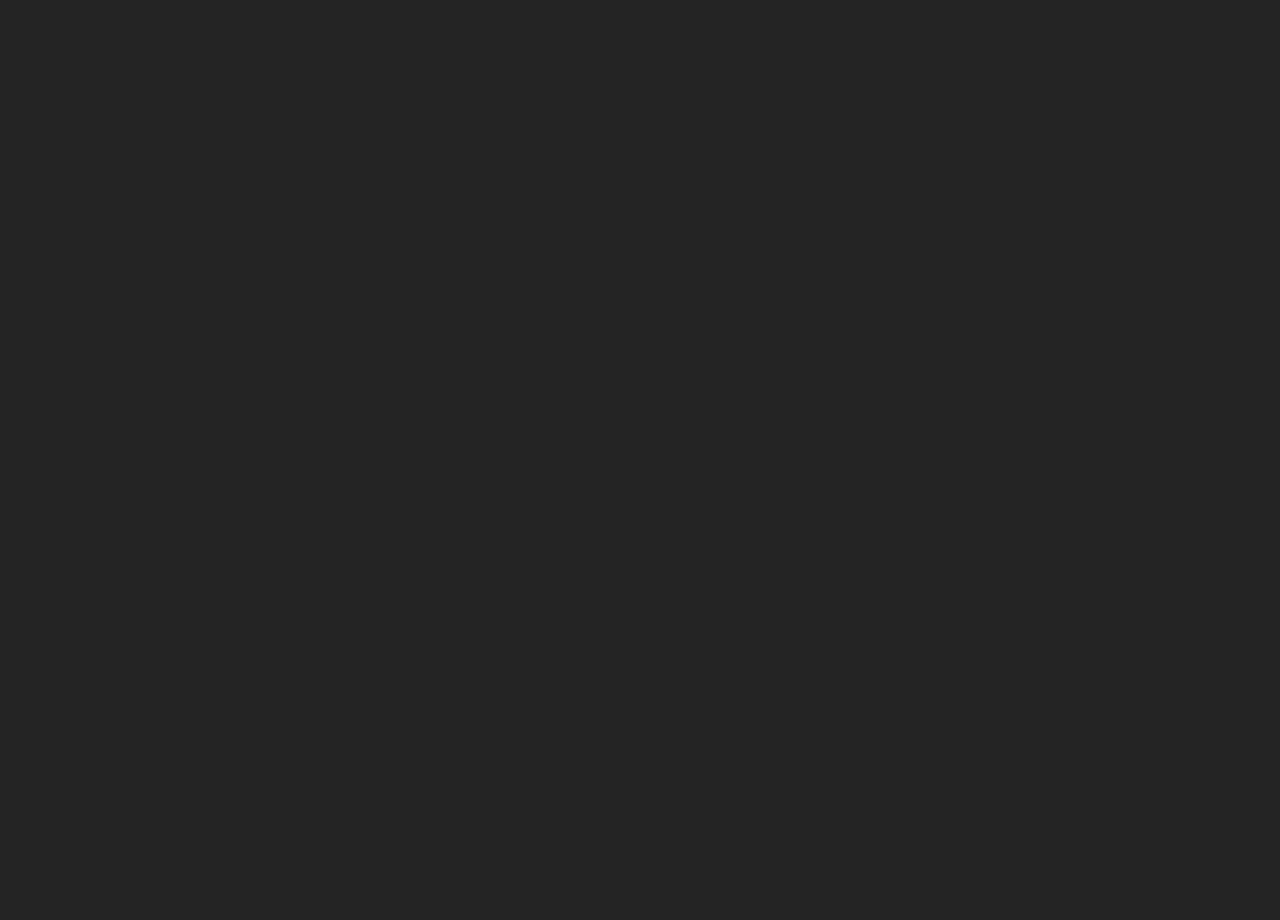
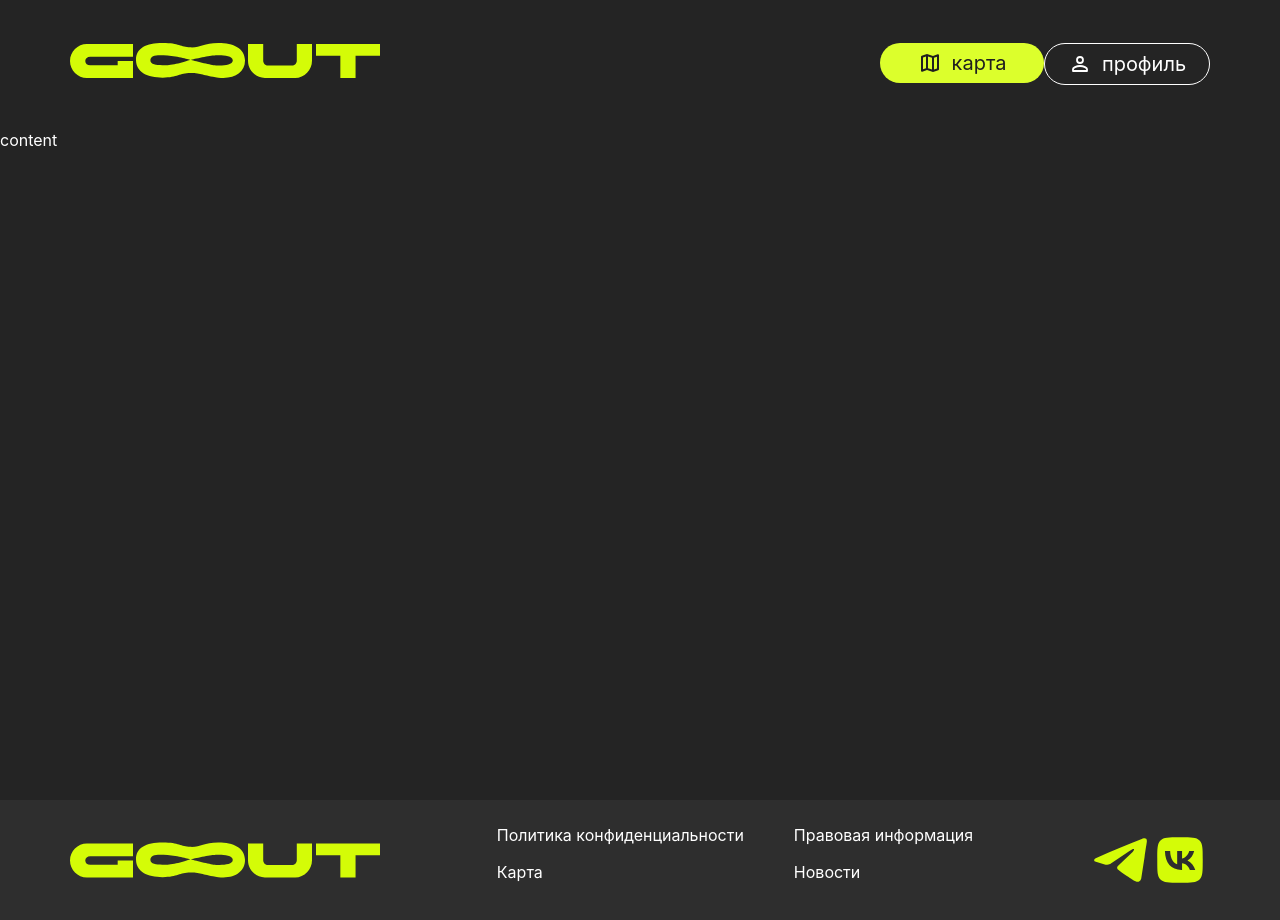
Before and after one commit to dimaakimm/gorkiycode-ui, a React (Vite) app: page /map in a window 1280 px wide. Before the commit this address had no page. Before the commit the page ends 800 px from the top, so only its background shows below. Built offline with nearby package versions, Linux system fonts and the light colour scheme.

Commit message:
added map and profile pages

```diff
--- a/src/App.tsx
+++ b/src/App.tsx
@@ -3,12 +3,16 @@
 import { store } from "./store";
 import { Route, Routes } from "react-router-dom";
 import HomePage from "./atomic/pages/HomePage/HomePage.tsx";
+import ProfilePage from "./atomic/pages/ProfilePage/ProfilePage.tsx";
+import MapPage from "./atomic/pages/MapPage/MapPage.tsx";
 
 function App() {
   return (
     <Provider store={store}>
       <Routes>
         <Route path="/" element={<HomePage />} />
+        <Route path="/profile" element={<ProfilePage />} />
+        <Route path="/map" element={<MapPage />} />
       </Routes>
     </Provider>
   );
--- a/src/atomic/molecules/HeaderButton/HeaderButton.module.scss
+++ b/src/atomic/molecules/HeaderButton/HeaderButton.module.scss
@@ -8,3 +8,11 @@
   justify-content: center;
   gap: 10px;
 }
+.active{
+  background: #dcff2c;
+  color: #1f1f1f;
+  border: none;
+}
+.title{
+  font-size: 20px;
+}
--- a/src/atomic/molecules/HeaderButton/HeaderButton.tsx
+++ b/src/atomic/molecules/HeaderButton/HeaderButton.tsx
@@ -3,7 +3,7 @@
 import classNames from "classnames";
 
 interface HeaderButtonProps {
-  onClick: () => void;
+  onClick?: () => void;
   isActive: boolean;
   title: string;
   img: string;
@@ -20,7 +20,7 @@
       onClick={onClick}
     >
       <img src={img} alt={title} height="24px" />
-      {title}
+      <div className={styles.title}>{title}</div>
     </div>
   );
 };
--- a/src/atomic/organisms/Header/Header.tsx
+++ b/src/atomic/organisms/Header/Header.tsx
@@ -1,26 +1,47 @@
 import React from "react";
 import styles from "./Header.module.scss";
 import HeaderButton from "../../molecules/HeaderButton/HeaderButton.tsx";
+import { Link } from "react-router-dom";
 
-const Header = () => {
+interface HeaderProps {
+  activeTabId?: number;
+}
+const Header: React.FC<HeaderProps> = ({ activeTabId }) => {
+  const pages = [
+    {
+      id: 1,
+      img: activeTabId === 1 ? "src/assets/map-dark.svg" : "src/assets/map.svg",
+      title: "карта",
+      link: "/map",
+    },
+    {
+      id: 2,
+      img:
+        activeTabId === 2
+          ? "src/assets/profile-dark.svg"
+          : "src/assets/profile.svg",
+      title: "профиль",
+      link: "/profile",
+    },
+  ];
   return (
     <header className={styles.header}>
       <div className={styles.headerLeft}>
-        <img src="src/assets/logo.svg" alt="logo" />
+        <Link to="/">
+          <img src="src/assets/logo.svg" alt="logo" />
+        </Link>
       </div>
       <div className={styles.headerRight}>
-        <HeaderButton
-          img="src/assets/map.svg"
-          title="карта"
-          onClick={() => {}}
-          isActive={false}
-        />
-        <HeaderButton
-          img="src/assets/profile.svg"
-          title="профиль"
-          onClick={() => {}}
-          isActive={false}
-        />
+        {pages.map((page) => (
+          <Link to={page.link}>
+            <HeaderButton
+              img={page.img}
+              title={page.title}
+              key={page.id}
+              isActive={activeTabId === page.id}
+            />
+          </Link>
+        ))}
       </div>
     </header>
   );
--- /dev/null
+++ b/src/atomic/pages/MapPage/MapPage.module.scss
@@ -0,0 +1,5 @@
+.wrapper{
+  display: flex;
+  flex-direction: column;
+  min-height: 100vh;
+}
--- /dev/null
+++ b/src/atomic/pages/MapPage/MapPage.tsx
@@ -0,0 +1,18 @@
+import React from "react";
+import styles from "./MapPage.module.scss";
+import Header from "../../organisms/Header/Header.tsx";
+import Footer from "../../organisms/Footer/Footer.tsx";
+
+const MapPage = () => {
+  return (
+    <>
+      <div className={styles.wrapper}>
+        <Header activeTabId={1} />
+        <div className={styles.content}>content</div>
+      </div>
+      <Footer />
+    </>
+  );
+};
+
+export default MapPage;
--- /dev/null
+++ b/src/atomic/pages/ProfilePage/ProfilePage.module.scss
@@ -0,0 +1,5 @@
+.wrapper{
+  display: flex;
+  flex-direction: column;
+  min-height: 100vh;
+}
--- /dev/null
+++ b/src/atomic/pages/ProfilePage/ProfilePage.tsx
@@ -0,0 +1,21 @@
+import React from "react";
+import styles from "./ProfilePage.module.scss";
+import Header from "../../organisms/Header/Header.tsx";
+import Button from "../../molecules/Button/Button.tsx";
+import CommandRequests from "../../organisms/CommandsRequests/CommandRequests.tsx";
+import LatestEvents from "../../organisms/LatestEvents/LatestEvents.tsx";
+import Footer from "../../organisms/Footer/Footer.tsx";
+
+const ProfilePage = () => {
+  return (
+    <>
+      <div className={styles.wrapper}>
+        <Header activeTabId={2} />
+        <div className={styles.content}>content</div>
+      </div>
+      <Footer />
+    </>
+  );
+};
+
+export default ProfilePage;
--- a/src/index.css
+++ b/src/index.css
@@ -1,6 +1,8 @@
 *{
   padding: 0;
   margin: 0;
+  text-decoration: none;
+  color: inherit;
 }
 
 :root {
@@ -11,4 +13,5 @@
   color-scheme: light dark;
   color: #ffffff;
   background-color: #242424;
+  text-decoration: none;
 }
```
Also changed, not shown: src/assets/map-dark.svg (added), src/assets/profile-dark.svg (added).
